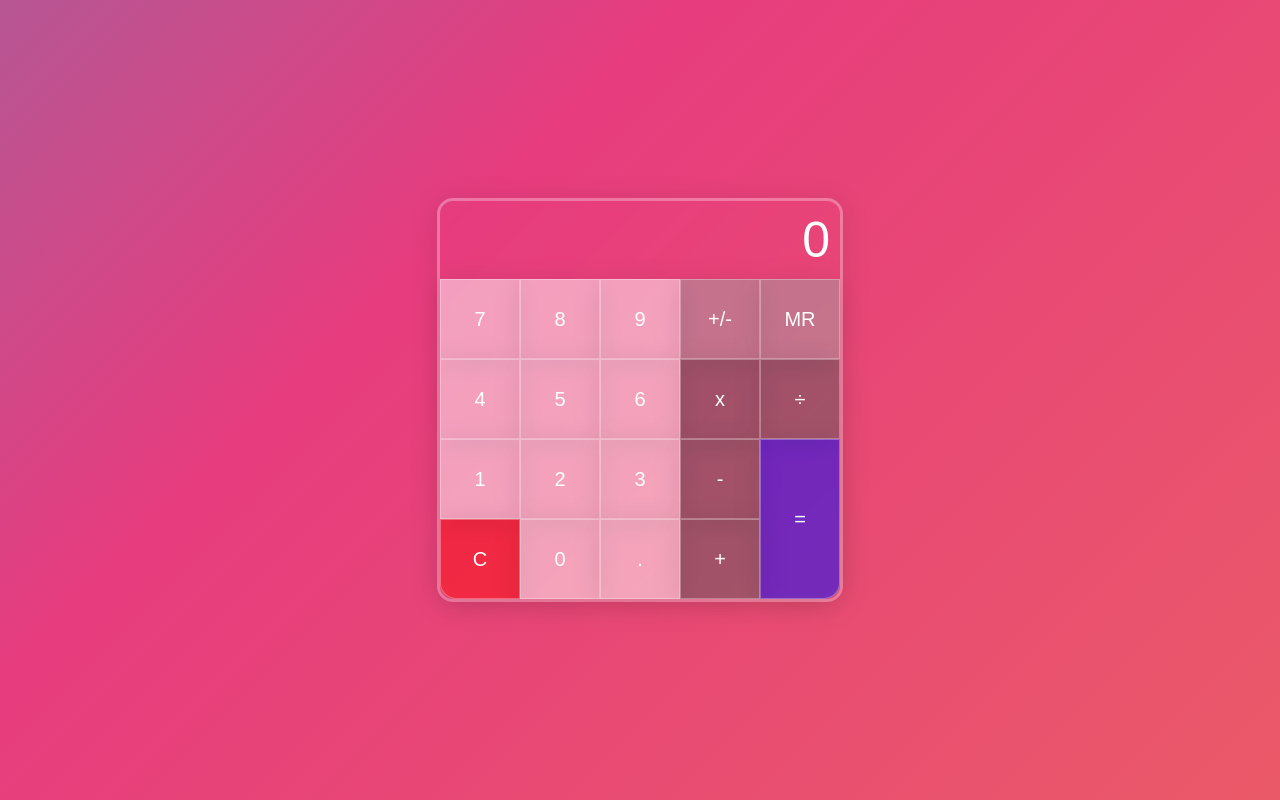
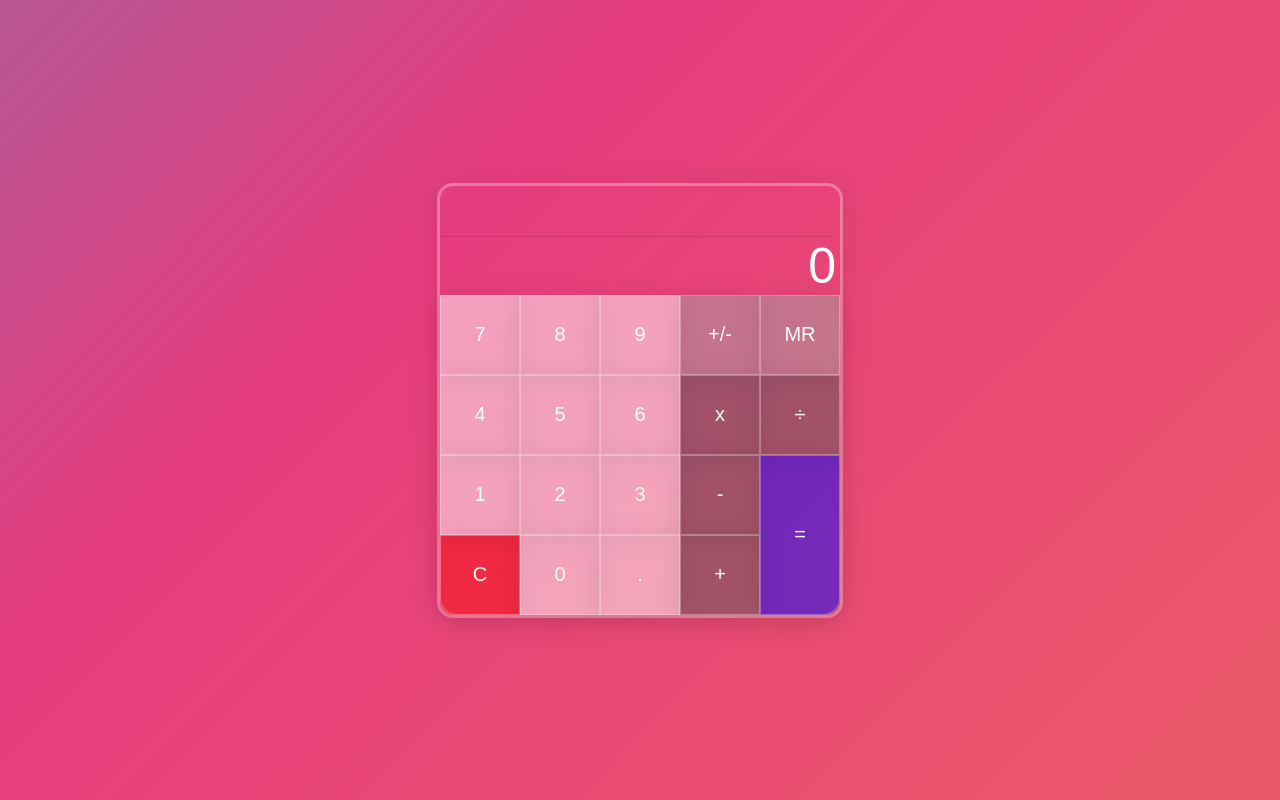
Before and after one commit to kcereno/glass-calc, a React (Create React App) app: page / in a window 1280 px wide. Built offline with nearby package versions, Linux system fonts and the light colour scheme.

Commit message:
Finish addition functionality

```diff
--- a/src/App.css
+++ b/src/App.css
@@ -37,6 +37,7 @@
 .container {
   display: grid;
   grid-template-columns: repeat(5, 1fr);
+  grid-template-rows: auto;
 
   background: rgba(255, 255, 255, 0);
   border-radius: 16px;
@@ -54,9 +55,17 @@
   justify-content: end;
   color: white;
 
-  padding-top: 10px;
-  padding-bottom: 10px;
-  margin-right: 10px;
+  margin-right: 4px;
+}
+
+.screen--small {
+  padding: 10px 0;
+  font-size: 24px;
+  border-bottom: 1px solid rgba(0, 0, 0, 0.1);
+  height: 30px;
+}
+
+.screen--large {
   font-size: 50px;
 }
 
@@ -79,7 +88,8 @@
 }
 
 .button:hover {
-  background-color: rgba(255, 255, 255, 0.3);
+  background: inherit radial-gradient(circle, transparent 1%, inherit 1%)
+    center/15000%;
 }
 .button:active {
   background-color: inherit;
@@ -91,23 +101,10 @@
   background-color: rgba(250, 15, 15, 0.5);
   color: white;
   border-bottom-left-radius: 16px;
-  grid-column: 1/2;
-}
-
-.button--clear:hover {
-  background-color: rgba(250, 15, 15, 0.3);
 }
 
 .button--operation {
   background-color: rgba(92, 92, 92, 0.5);
-  color: white;
-}
-.button--operation:hover {
-  background-color: rgba(92, 92, 92, 0.3);
-}
-
-.button--operation-highlighted {
-  background-color: rgba(92, 92, 92, 0.8);
   color: white;
 }
 
@@ -115,12 +112,9 @@
   background-color: rgba(0, 8, 255, 0.5);
   color: white;
   grid-column-start: 5;
-  grid-row: 4/6;
+  grid-row: 5/7;
   height: 160px;
   border-bottom-right-radius: 16px;
-}
-.button--equal:hover {
-  background-color: rgba(0, 8, 255, 0.3);
 }
 
 .button--misc {
--- a/src/App.tsx
+++ b/src/App.tsx
@@ -4,10 +4,13 @@ import './App.css';
 
 function App() {
   const [mainScreenVal, setMainScreenVal] = useState<string>('0');
+  const [secondScreenVal, setSecondScreenVal] = useState<string>('');
 
   const [firstNumber, setFirstNumber] = useState<number>(0);
+  console.log('App ~ firstNumber', firstNumber);
   const [secondNumber, setSecondNumber] = useState<number>(0);
-  const [count, setCount] = useState<number>(0);
+  console.log('App ~ secondNumber', secondNumber);
+  const [count, setCount] = useState<number | null>(null);
   console.log('App ~ count', count);
 
   const [operation, setOperation] = useState<string>('+');
@@ -34,34 +37,47 @@ function App() {
 
     const selectedNumber = target.value;
 
-    if (mainScreenVal === '0') {
-      setMainScreenVal(selectedNumber);
-    } else {
-      setMainScreenVal(mainScreenVal + selectedNumber);
+    mainScreenVal === '0'
+      ? setMainScreenVal(selectedNumber)
+      : setMainScreenVal(mainScreenVal + selectedNumber);
+  };
+
+  const handleOperationButtonClick = (
+    e: React.MouseEvent<HTMLButtonElement, MouseEvent>
+  ) => {
+    const selectedOperation = (e.target as HTMLButtonElement).value;
+
+    let updatedCount = count;
+    let updatedSecondScreenVal = secondScreenVal;
+
+    if (!firstNumber) {
+      setFirstNumber(+mainScreenVal);
+      updatedSecondScreenVal = `${mainScreenVal} ${selectedOperation}`;
     }
+
+    if (selectedOperation === '+') {
+      updatedCount = count! + +mainScreenVal;
+      updatedSecondScreenVal = `${updatedCount} ${selectedOperation}`;
+    }
+
+    setCount(updatedCount);
+    setSecondScreenVal(updatedSecondScreenVal);
+    setMainScreenVal('0');
   };
 
   const handleClearButtonClick = () => {
     setMainScreenVal('0');
-
+    setSecondScreenVal('');
     setFirstNumber(0);
     setCount(0);
   };
 
   const handleEqualButtonClick = () => {};
 
-  const handleOperationButtonClick = (
-    e: React.MouseEvent<HTMLButtonElement, MouseEvent>
-  ) => {
-    const selectedOperation = (e.target as HTMLButtonElement).value;
-
-    const updatedFirstNumber = Number(mainScreenVal);
-    setFirstNumber(updatedFirstNumber);
-  };
-
   return (
     <div className="app">
       <div className="container">
+        <div className="screen screen--small">{secondScreenVal}</div>
         <div className="screen screen--large">{mainScreenVal}</div>
         <button
           className="button"
```
